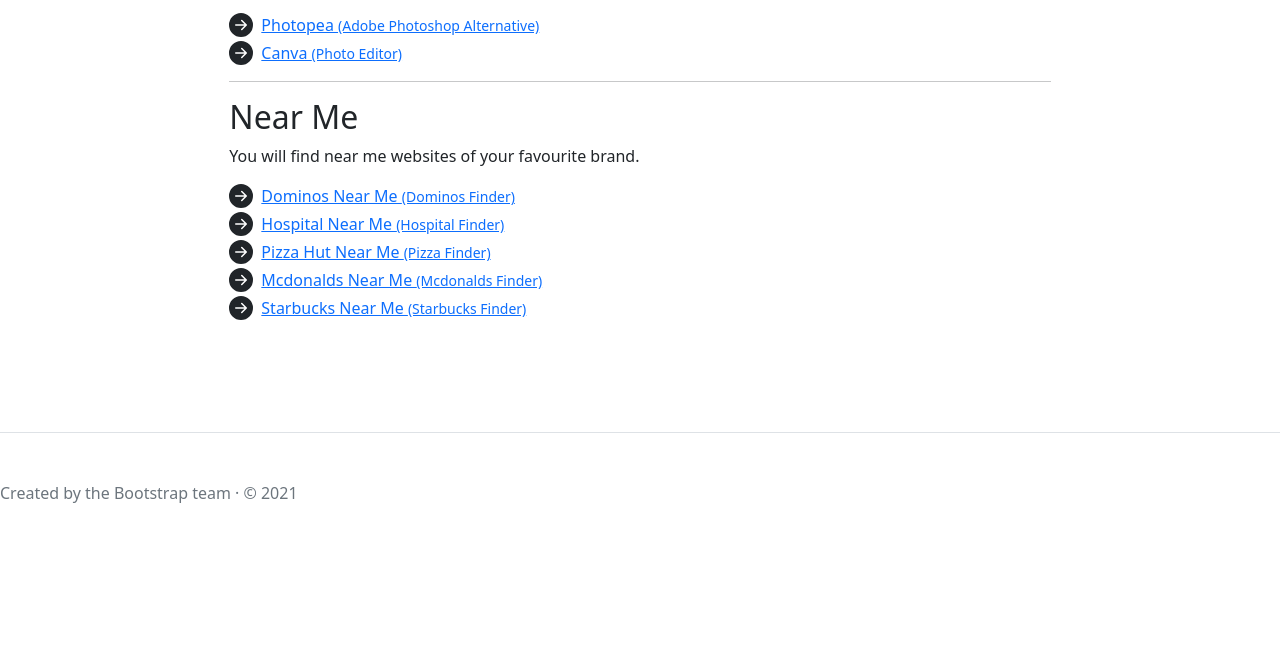
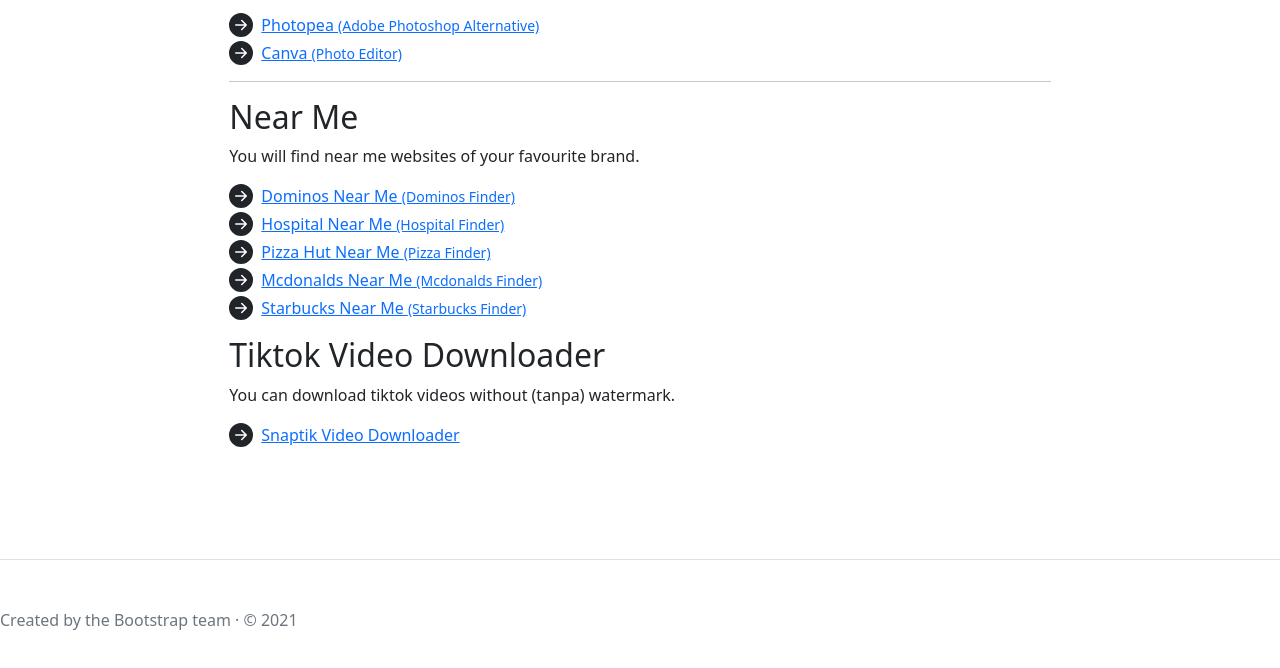
Before and after one commit to meetsohail/best-websites, a plain HTML site: page index.html in a window 1280 px wide. Shown: the part 657-1325 px from the top of the page. Before the commit the page ends 1210 px from the top, so only its background shows below. Drawn offline with nearby package versions, Linux system fonts and the light colour scheme.

Commit message:
Update index.html
added video downloader

```diff
--- a/index.html
+++ b/index.html
@@ -70,6 +70,11 @@
           <li><a href="https://mcdonaldsnearme.net">Mcdonalds Near Me <small>(Mcdonalds Finder)</small></a></li>
           <li><a href="https://starbucksnearm.net">Starbucks Near Me <small>(Starbucks Finder)</small></a></li>
         </ul>
+         <h2>Tiktok Video Downloader</h2>
+        <p>You can download tiktok videos without (tanpa) watermark.</p>
+        <ul class="icon-list">
+          <li><a href="https://snaptikapp.pro">Snaptik Video Downloader</small></a></li>
+        </ul>
       </div>
     </div>
   </main>
```
